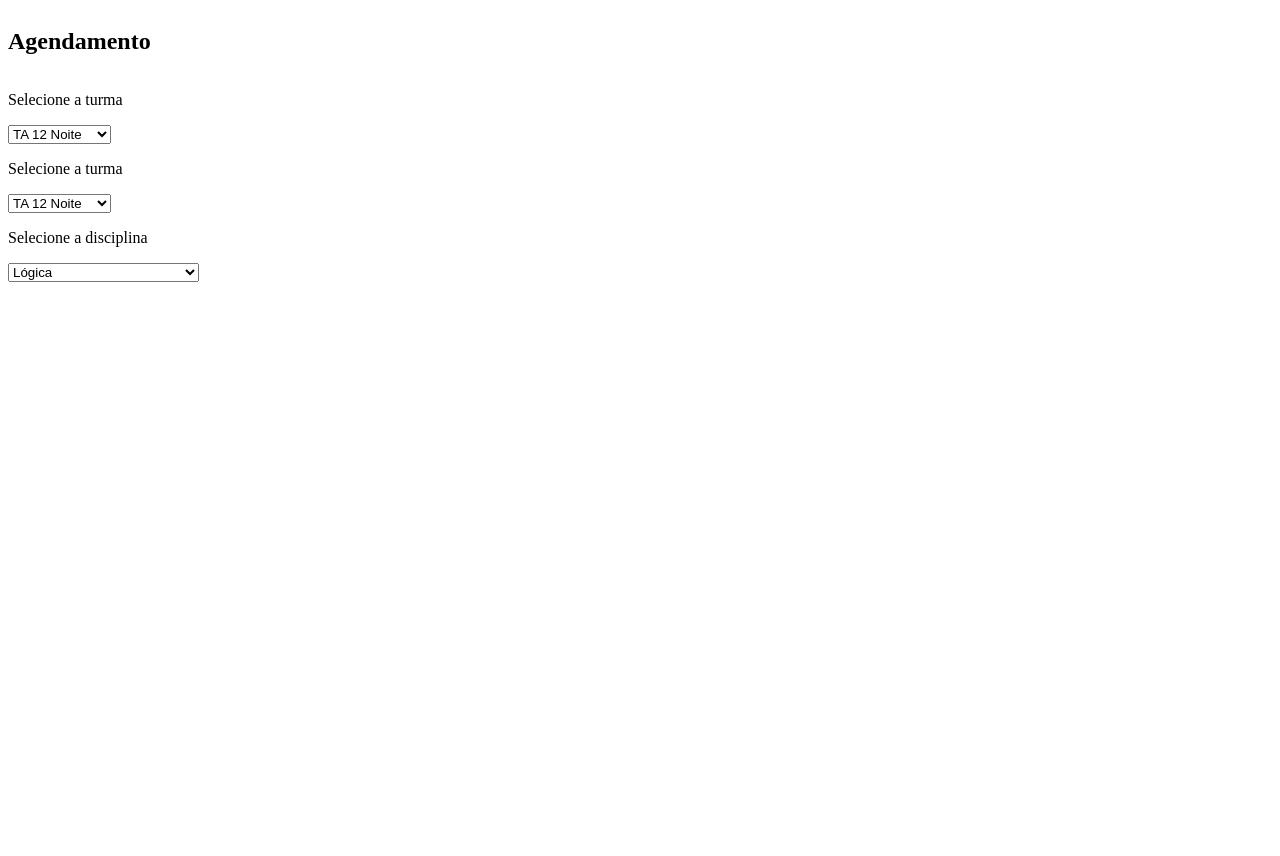
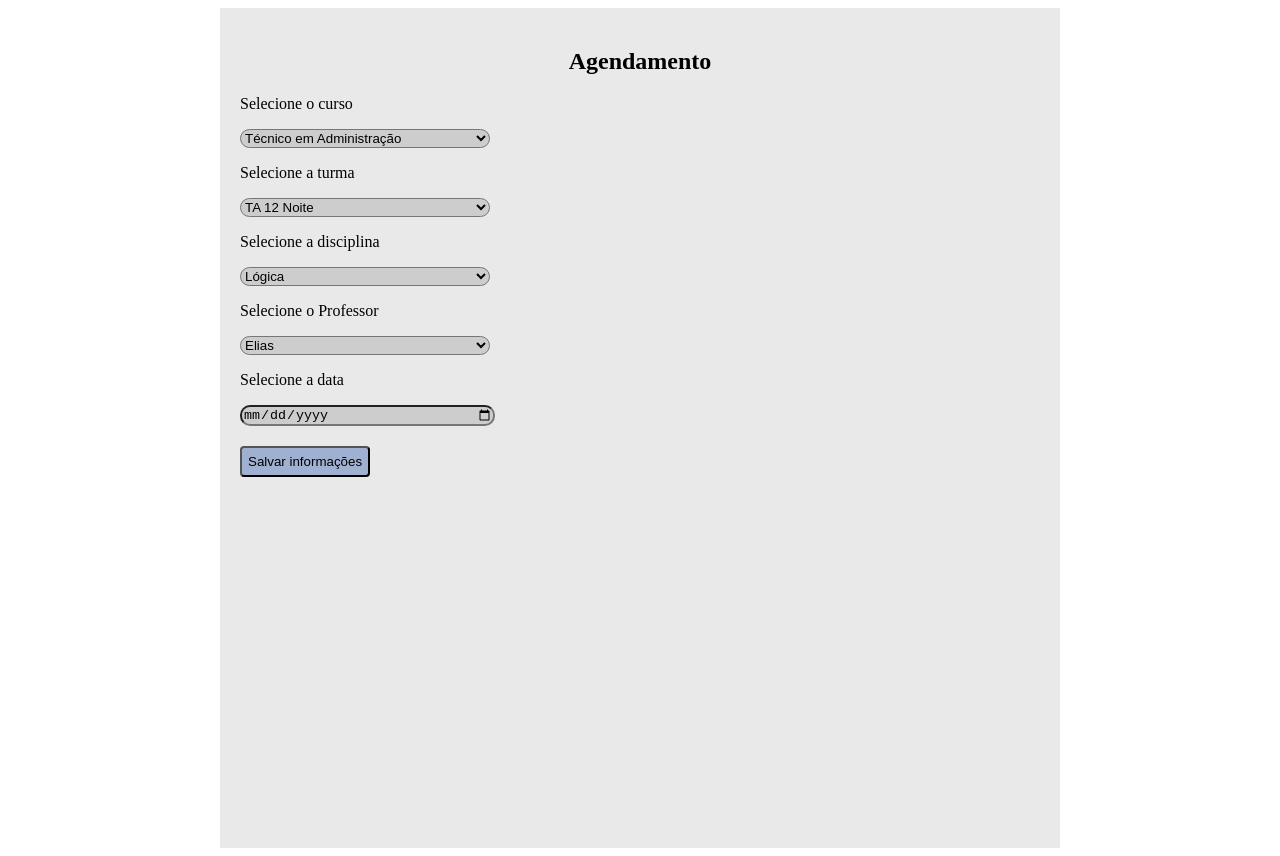
Before and after one commit to Peterson-moura/TCC_Calendario_Fundatec, a plain HTML site: page projeto_base/index.html in a window 1280 px wide. Before the commit the page ends 800 px from the top, so only its background shows below. Drawn offline with Linux system fonts and the light colour scheme.

Commit message:
atualizações do projeto com js

```diff
--- a/projeto_base/index.html
+++ b/projeto_base/index.html
@@ -5,7 +5,7 @@
     <meta http-equiv="X-UA-Compatible" content="IE=edge" />
     <meta name="viewport" content="width=device-width, initial-scale=1.0" />
     <link rel="stylesheet" href="./style.css" />
-    <link rel="stylesheet" href="./script.js" />
+    <!--  <link rel="stylesheet" href="./script.js" /> -->
     <title>Document</title>
   </head>
 
@@ -16,17 +16,14 @@
       </div>
 
       <div class="curso">
-              <p>Selecione a turma</p>
-              <select id="turma">
-                <option id="ta12">TA 12 Noite</option>
-                <option id="te16">TE 16 Noite</option>
-                <option id="te15">TE 15 Tarde</option>
-                <option id="te14">TE 14 Manhã</option>
-                <option id="tI18">TI 18 Tarde</option>
-                <option id="tst6">TST 6 Manhã</option>
-              </select>
-            </div>
-
+        <p>Selecione o curso</p>
+        <select id="curso">
+          <option id="adm">Técnico em Administração</option>
+          <option id="inf">Técnico em Informática</option>
+          <option id="enf">Técnico em Enfermagem</option>
+          <option id="seg">Técnico em Segurança do Trabalho</option>
+        </select>
+      </div>
 
       <div class="turma">
         <p>Selecione a turma</p>
@@ -50,6 +47,47 @@
           <option id="desenvolvimento">Desenvolvimento Web I</option>
         </select>
       </div>
+
+      <div class="professor">
+        <p>Selecione o Professor</p>
+        <select id="professor">
+          <option id="elias">Elias</option>
+          <option id="daniel">Daniel</option>
+          <option id="beatrice">Beatrice</option>
+          <option id="marcelo">Marcelo</option>
+          <option id="tati">Tatiane</option>
+        </select>
+      </div>
+
+      <div class="data">
+        <p>Selecione a data</p>
+        <input id="data" type="date" />
+      </div>
+
+      <div class="botao">
+        <button id="botao" onclick="enviar()">Salvar informações</button>
+      </div>
     </div>
+    <script>
+      function enviar() {
+        let curso = document.getElementById("curso").value;
+        let turma = document.getElementById("turma").value;
+        let disciplina = document.getElementById("disciplina").value;
+        let professor = document.getElementById("professor").value;
+        let data = document.getElementById("data").value;
+        alert(
+          "Curso: " +
+            curso +
+            "\nTurma: " +
+            turma +
+            "\nDisciplina: " +
+            disciplina +
+            "\nProfessor:" +
+            professor +
+            "\nData: " +
+            data
+        );
+      }
+    </script>
   </body>
 </html>
--- a/projeto_base/script.js
+++ b/projeto_base/script.js
@@ -0,0 +1,4 @@
+function enviar() {
+  var valor = document.getElementById("curso").value;
+  alert("Você digitou: " + valor);
+}
--- a/projeto_base/style.css
+++ b/projeto_base/style.css
@@ -1,3 +1,50 @@
 .container {
- display: grid;
+  display: block;
+  margin: 20px;
+  padding: 20px;
+  width: 800px;
+  height: 100vh;
+  margin: auto;
+  background-color: rgba(207, 207, 207, 0.466);
 }
+#cabecalho {
+  text-align: center;
+}
+#curso {
+  width: 250px;
+  text-align: justify;
+  border-radius: 10px;
+  background-color: rgba(155, 155, 155, 0.356);
+}
+#turma {
+  width: 250px;
+  text-align: justify;
+  border-radius: 10px;
+  background-color: rgba(155, 155, 155, 0.356);
+}
+#disciplina {
+  width: 250px;
+  text-align: justify;
+  border-radius: 10px;
+  background-color: rgba(155, 155, 155, 0.356);
+}
+#professor {
+  width: 250px;
+  text-align: justify;
+  border-radius: 10px;
+  background-color: rgba(155, 155, 155, 0.356);
+}
+#data {
+  width: 250px;
+  text-align: justify;
+  border-radius: 10px;
+  background-color: rgba(155, 155, 155, 0.356);
+}
+#botao {
+  width: 149;
+  text-align: justify;
+  border-radius: 4px;
+  background-color: rgba(134, 157, 201, 0.74);
+  margin: 20px 0 0;
+  padding: 6px;
+}
```
